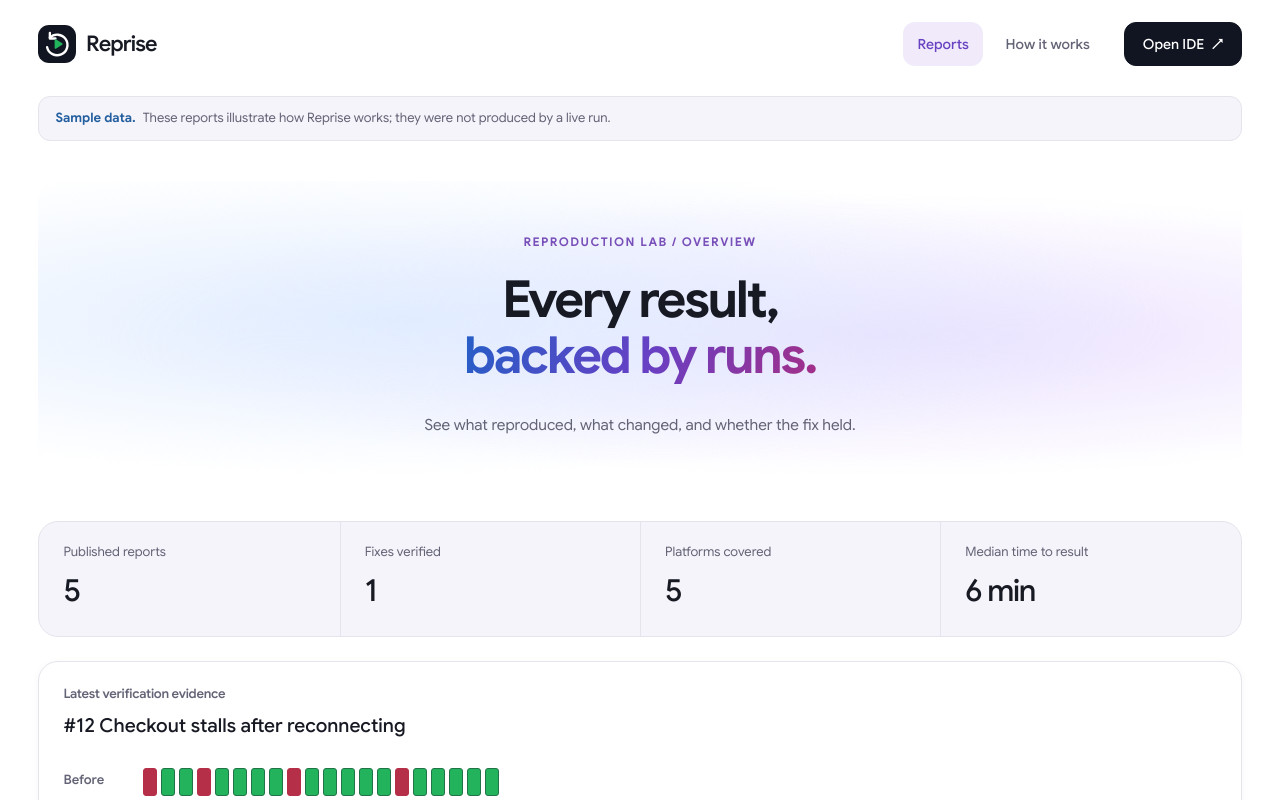
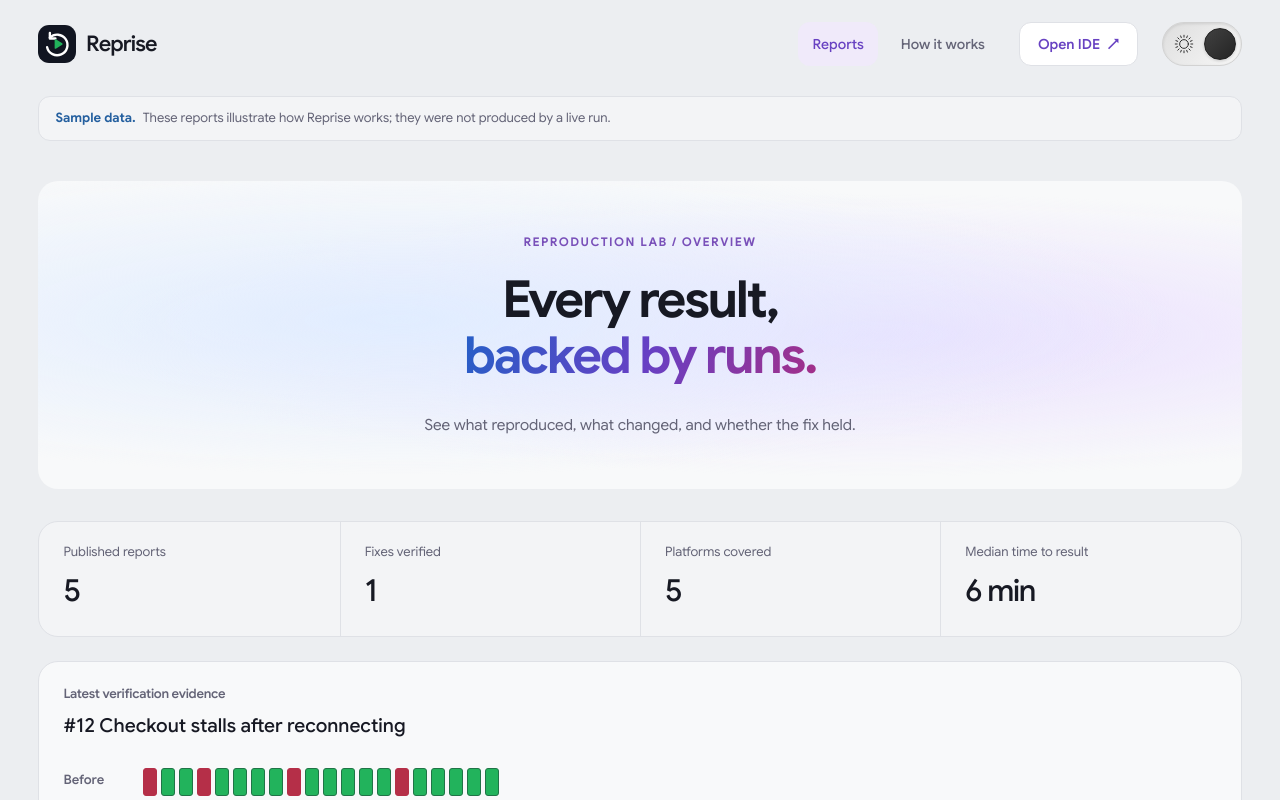
Before and after one commit to karlphoenixcornilla/ibm-hackathon-2026, a plain HTML site: page dashboard/index.html in a window 1280 px wide. Shown: the top 800 px of the page. Drawn offline with Linux system fonts and the light colour scheme.

Commit message:
feat(dashboard): add theme toggle and layered surfaces

```diff
--- a/dashboard/index.html
+++ b/dashboard/index.html
@@ -3,11 +3,12 @@
 <head>
   <meta charset="utf-8">
   <meta name="viewport" content="width=device-width, initial-scale=1">
-  <meta name="color-scheme" content="only light">
+  <meta name="color-scheme" content="light dark">
   <meta http-equiv="Content-Security-Policy" content="default-src 'self'; script-src 'self'; style-src 'self'; font-src 'self'; img-src 'self' data:; connect-src 'self'; base-uri 'none'; form-action 'none'">
   <title>Reports | Reprise</title>
   <link rel="icon" type="image/svg+xml" href="logo.svg">
   <link rel="preload" href="fonts/google-sans-400.woff2" as="font" type="font/woff2" crossorigin>
+  <script src="theme.js"></script>
   <link rel="stylesheet" href="styles.css">
   <script type="module" src="app.js"></script>
 </head>
@@ -17,6 +18,11 @@
     <header class="header">
       <a class="brand" href="#/" aria-label="Reprise reports"><img class="brand-mark" src="logo.svg" width="38" height="38" alt=""> Reprise</a>
       <nav aria-label="Main navigation"><a href="#/">Reports</a><a href="#/how-it-works">How it works</a><a class="button primary" href="ide/">Open IDE <span aria-hidden="true">↗</span></a></nav>
+      <button id="theme-toggle" class="theme-toggle" type="button" role="switch" aria-label="Dark mode" aria-checked="false" title="Switch to dark mode">
+        <svg class="theme-sun" width="26" height="26" viewBox="0 0 32 32" fill="none" stroke="currentColor" stroke-width="1.5" stroke-linecap="round" aria-hidden="true"><circle cx="16" cy="16" r="7"/><path d="M16 2v3m0 22v3M2 16h3m22 0h3M6.1 6.1l2.1 2.1m15.6 15.6 2.1 2.1M6.1 25.9l2.1-2.1M23.8 8.2l2.1-2.1M10.6 3.1l1.1 2.8m8.6 20.2 1.1 2.8M3.1 10.6l2.8 1.1m20.2 8.6 2.8 1.1M3.1 21.4l2.8-1.1m20.2-8.6 2.8-1.1M10.6 28.9l1.1-2.8m8.6-20.2 1.1-2.8"/></svg>
+        <svg class="theme-moon" width="28" height="28" viewBox="0 0 32 32" fill="currentColor" aria-hidden="true"><path d="M19 4a11.5 11.5 0 1 0 4 21A12 12 0 0 1 19 4Z"/><path d="m25 4 1.2 3.8L30 9l-3.8 1.2L25 14l-1.2-3.8L20 9l3.8-1.2ZM29 16l.7 2.3L32 19l-2.3.7L29 22l-.7-2.3L26 19l2.3-.7Z"/></svg>
+        <span class="theme-thumb" aria-hidden="true"></span>
+      </button>
     </header>
     <p id="sample" class="notice" hidden><strong>Sample data.</strong> These reports illustrate how Reprise works; they were not produced by a live run.</p>
     <main id="content" tabindex="-1" aria-busy="true"><p class="loading" role="status">Loading reports...</p></main>
--- a/dashboard/styles.css
+++ b/dashboard/styles.css
@@ -31,17 +31,19 @@
 }
 :root {
   --font-ui: "Google Sans", Arial, sans-serif;
-  color-scheme: only light;
-  --bg: #ffffff;
-  --surface: #ffffff;
-  --surface-subtle: #f5f4fa;
+  color-scheme: light;
+  --bg: #eceef1;
+  --surface: #f8f9fa;
+  --surface-subtle: #f3f4f6;
+  --surface-raised: #ffffff;
+  --control-hover: #fafaff;
   --ink: #171923;
   --muted: #646477;
-  --rule: #e5e4ed;
+  --rule: #dfe1e6;
   --link: #6842c2;
-  --primary: #111521;
-  --primary-hover: #303447;
-  --on-primary: #ffffff;
+  --primary: #ffffff;
+  --primary-hover: #fafaff;
+  --on-primary: #6842c2;
   --primary-soft: #f0eafa;
   --accent: #7950b9;
   --hero-glow: #eadfff;
@@ -60,22 +62,63 @@
   --info-soft: #eaf3ff;
   --radius-control: 12px;
   --radius-card: 20px;
-  --shadow: 0 2px 8px rgb(31 25 61 / 4%);
+  --shadow: none;
+}
+:root[data-theme="dark"] {
+  color-scheme: dark;
+  --bg: #141414;
+  --surface: #222222;
+  --surface-subtle: #2a2a2a;
+  --surface-raised: #383838;
+  --control-hover: #454545;
+  --ink: #f0eff7;
+  --muted: #b1b0c4;
+  --rule: #414141;
+  --link: #bea1ff;
+  --primary: #383838;
+  --primary-hover: #454545;
+  --on-primary: #d2bdff;
+  --primary-soft: #302543;
+  --accent: #c0a1ec;
+  --hero-glow: #352348;
+  --hero-cool: #1b304c;
+  --hero-gradient-start: #89b5ff;
+  --hero-gradient-middle: #bda0ff;
+  --hero-gradient-end: #f299db;
+  --fail: #ff8fa5;
+  --fail-soft: #3d2330;
+  --pass: #7bdfa0;
+  --pass-fill: #36bb70;
+  --pass-soft: #19382a;
+  --flaky: #efc66f;
+  --flaky-soft: #3b301c;
+  --info: #91bfff;
+  --info-soft: #21324b;
+  --shadow: none;
 }
 * { box-sizing: border-box; }
 [hidden] { display: none !important; }
 body { margin: 0; background: var(--bg); color: var(--ink); font-family: var(--font-ui); font-size: .9375rem; font-weight: 400; line-height: 1.6; -webkit-font-smoothing: antialiased; }
-.shell { width: 100%; padding: 0 clamp(1rem, 3vw, 3rem); background: var(--surface); }
+.shell { width: 100%; min-height: 100vh; padding: 0 clamp(1rem, 3vw, 3rem); background: var(--bg); }
 a { color: var(--link); text-underline-offset: .22em; }
 button, select, input, textarea { font: inherit; }
 button, select, .button { min-height: 44px; }
-button, .button { display: inline-flex; align-items: center; justify-content: center; gap: .5rem; padding: .6rem 1.1rem; border: 1px solid var(--rule); border-radius: var(--radius-control); background: var(--surface); color: var(--ink); font-weight: 500; text-decoration: none; cursor: pointer; box-shadow: var(--shadow); }
-.primary { background: var(--primary); color: var(--on-primary); border-color: var(--primary); box-shadow: none; }
+button, .button { display: inline-flex; align-items: center; justify-content: center; gap: .5rem; padding: .6rem 1.1rem; border: 1px solid var(--rule); border-radius: var(--radius-control); background: var(--surface-raised); color: var(--ink); font-weight: 500; text-decoration: none; cursor: pointer; box-shadow: var(--shadow); }
+.primary { background: var(--primary); color: var(--on-primary); border-color: var(--rule); font-weight: 600; box-shadow: none; }
 :focus-visible { outline: 2px solid var(--ink); outline-offset: 4px; }
 main:focus { outline: none; }
 button:disabled, select:disabled { opacity: .55; cursor: not-allowed; }
 .header, nav, .footer, .section-heading, .filters, .legend, .summary { display: flex; align-items: center; gap: 1.5rem; flex-wrap: wrap; }
-.header { justify-content: space-between; min-height: 88px; padding: 1.25rem 0; }
+.header { display: grid; grid-template-columns: 1fr auto auto; min-height: 88px; padding: 1.25rem 0; }
+.theme-toggle { display: grid; grid-template-columns: repeat(2, 32px); gap: 4px; width: 80px; height: 44px; padding: 5px; border: 1px solid #d2d2d2; border-radius: 999px; background: linear-gradient(135deg, #dedede, #f7f7f7); color: #252525; box-shadow: inset 0 1px 3px rgb(0 0 0 / 10%); }
+.theme-toggle svg { width: 20px; height: 20px; }
+.theme-sun { grid-area: 1 / 1; justify-self: center; }
+.theme-moon { grid-area: 1 / 2; justify-self: center; visibility: hidden; }
+.theme-thumb { grid-area: 1 / 1; z-index: 1; width: 32px; height: 32px; border: 1px solid #202020; border-radius: 50%; background: linear-gradient(135deg, #414141, #242424); transform: translateX(36px); box-shadow: 0 1px 3px rgb(0 0 0 / 16%); }
+:root[data-theme="dark"] .theme-toggle { background: linear-gradient(135deg, #262626, #343434); border-color: #494949; color: #f5f5f5; }
+:root[data-theme="dark"] .theme-thumb { background: linear-gradient(135deg, #fff, #e9e9e9); border-color: #dedede; transform: translateX(0); }
+:root[data-theme="dark"] .theme-sun { visibility: hidden; }
+:root[data-theme="dark"] .theme-moon { visibility: visible; }
 .brand { display: inline-flex; align-items: center; gap: .6rem; font-size: 1.35rem; font-weight: 600; letter-spacing: -.04em; text-decoration: none; color: var(--ink); }
 .brand-mark { display: block; width: 38px; height: 38px; flex-shrink: 0; }
 nav { gap: .5rem; font-size: .875rem; }
@@ -93,7 +136,7 @@ h3 { font-size: 1.1rem; }
 p { max-width: 72ch; overflow-wrap: anywhere; }
 .eyebrow { color: var(--accent); font-size: .75rem; font-weight: 500; letter-spacing: .08em; text-transform: uppercase; margin: 0 0 1rem; }
 .intro { margin: 0 0 2rem; color: var(--muted); font-size: 1rem; }
-.overview-hero { display: grid; justify-items: center; text-align: center; padding: clamp(2.5rem, 4vw, 4rem) 1rem; margin-bottom: 2rem; border-radius: var(--radius-card); background: radial-gradient(ellipse at 30% 45%, var(--hero-cool), transparent 65%), radial-gradient(ellipse at 70% 50%, var(--hero-glow), transparent 65%); }
+.overview-hero { display: grid; justify-items: center; text-align: center; padding: clamp(2.5rem, 4vw, 4rem) 1rem; margin-bottom: 2rem; border-radius: var(--radius-card); background: radial-gradient(ellipse at 30% 45%, var(--hero-cool), transparent 65%), radial-gradient(ellipse at 70% 50%, var(--hero-glow), transparent 65%), var(--surface); }
 .overview-hero .eyebrow { font-weight: 700; letter-spacing: .12em; margin-bottom: 1.25rem; }
 .overview-hero h1 { max-width: 25ch; font-size: clamp(2.25rem, 4vw, 3.75rem); font-weight: 700; letter-spacing: -.045em; line-height: 1.1; text-wrap: balance; }
 .overview-hero h1 span { display: block; color: var(--link); }
@@ -128,7 +171,7 @@ p { max-width: 72ch; overflow-wrap: anywhere; }
 .section-heading h2 { margin: 0; font-size: 1.3rem; }
 .filters { gap: .75rem; align-items: end; }
 label { display: grid; gap: .35rem; font-size: .75rem; font-weight: 600; color: var(--muted); min-width: 0; }
-select { border: 1px solid var(--rule); border-radius: var(--radius-control); background: var(--surface); color: var(--ink); padding: .6rem 2rem .6rem .8rem; width: 100%; max-width: 18rem; cursor: pointer; box-shadow: var(--shadow); }
+select { border: 1px solid var(--rule); border-radius: var(--radius-control); background: var(--surface-raised); color: var(--ink); padding: .6rem 2rem .6rem .8rem; width: 100%; max-width: 18rem; cursor: pointer; box-shadow: var(--shadow); }
 .table-scroll { overflow-x: auto; border: 1px solid var(--rule); border-radius: var(--radius-card); background: var(--surface); box-shadow: var(--shadow); }
 table { border-collapse: collapse; width: 100%; font-size: .8125rem; text-align: left; }
 .table-scroll table { min-width: 850px; }
@@ -165,7 +208,7 @@ td { overflow-wrap: anywhere; }
 .guide-explanation h2 { font-size: clamp(1.5rem, 2.5vw, 2rem); max-width: 24ch; }
 .guide-explanation > p:not(.eyebrow) { color: var(--muted); }
 .guide-explanation .button { margin-top: .5rem; }
-.guide-example { min-width: 0; padding: 1.5rem; border: 1px solid var(--rule); border-radius: var(--radius-control); background: var(--surface); box-shadow: var(--shadow); }
+.guide-example { min-width: 0; padding: 1.5rem; border: 1px solid var(--rule); border-radius: var(--radius-control); background: var(--surface-raised); box-shadow: var(--shadow); }
 .guide-example h3 { margin: 0; }
 .guide-example .strip-caption { font-size: .75rem; }
 .guide-cta { display: flex; align-items: center; justify-content: space-between; flex-wrap: wrap; gap: 1.5rem; padding: 2.5rem 0 0; }
@@ -187,7 +230,9 @@ td { overflow-wrap: anywhere; }
   .overview-hero { padding: 1.75rem 0 2rem; }
   .steps { grid-template-columns: 1fr; }
   .guide-cta .button { width: 100%; }
-  .header { gap: 1rem; padding: 1rem 0; }
+  .header { grid-template-columns: 1fr auto; gap: 1rem; padding: 1rem 0; }
+  .theme-toggle { grid-column: 2; grid-row: 1; }
+  .header nav { grid-column: 1 / -1; grid-row: 2; }
   nav { width: 100%; justify-content: space-between; gap: .25rem; }
   nav a { padding: .6rem; font-size: .8125rem; }
   nav .primary { margin-left: 0; }
@@ -206,10 +251,13 @@ td { overflow-wrap: anywhere; }
   a:hover { text-decoration: underline; }
   .button:hover, nav a:hover, .brand:hover { text-decoration: none; }
   .report-title:hover, .evidence > a:hover { color: var(--link); }
-  nav a:not(.primary):hover, button:hover { background: var(--surface-subtle); }
-  .primary:hover { background: var(--primary-hover); border-color: var(--primary-hover); color: var(--on-primary); text-decoration: none; }
+  nav a:not(.primary):hover { background: var(--surface); }
+  button:not(.theme-toggle):hover, .button:not(.primary):hover, select:hover { background: var(--control-hover); border-color: var(--muted); }
+  .theme-toggle:hover { border-color: var(--muted); }
+  .primary:hover { background: var(--primary-hover); border-color: var(--link); color: var(--on-primary); text-decoration: none; }
   tbody tr:hover { background: var(--surface-subtle); }
   select:hover { border-color: var(--muted); }
 }
 button:active, .button:active { filter: brightness(.95); }
 @media (prefers-reduced-motion: no-preference) { a, button, select { transition: background-color 140ms ease, border-color 140ms ease; } }
+@media (prefers-reduced-motion: no-preference) { .theme-thumb { transition: transform 180ms ease; } }
--- /dev/null
+++ b/dashboard/theme.js
@@ -0,0 +1,32 @@
+(() => {
+  const root = document.documentElement;
+  const systemTheme = window.matchMedia('(prefers-color-scheme: dark)');
+  let preference;
+  try {
+    const saved = localStorage.getItem('reprise-theme');
+    if (saved === 'light' || saved === 'dark') preference = saved;
+  } catch { /* Theme switching still works when storage is unavailable. */ }
+
+  function applyTheme() {
+    const dark = (preference || (systemTheme.matches ? 'dark' : 'light')) === 'dark';
+    root.dataset.theme = dark ? 'dark' : 'light';
+    const toggle = document.getElementById('theme-toggle');
+    if (toggle) {
+      toggle.setAttribute('aria-checked', String(dark));
+      toggle.title = `Switch to ${dark ? 'light' : 'dark'} mode`;
+    }
+  }
+
+  applyTheme();
+  systemTheme.addEventListener('change', applyTheme);
+  document.addEventListener('DOMContentLoaded', () => {
+    applyTheme();
+    document.getElementById('theme-toggle').addEventListener('click', () => {
+      preference = root.dataset.theme === 'dark' ? 'light' : 'dark';
+      try {
+        localStorage.setItem('reprise-theme', preference);
+      } catch { /* Keep the selected theme for this visit. */ }
+      applyTheme();
+    });
+  });
+})();
```
